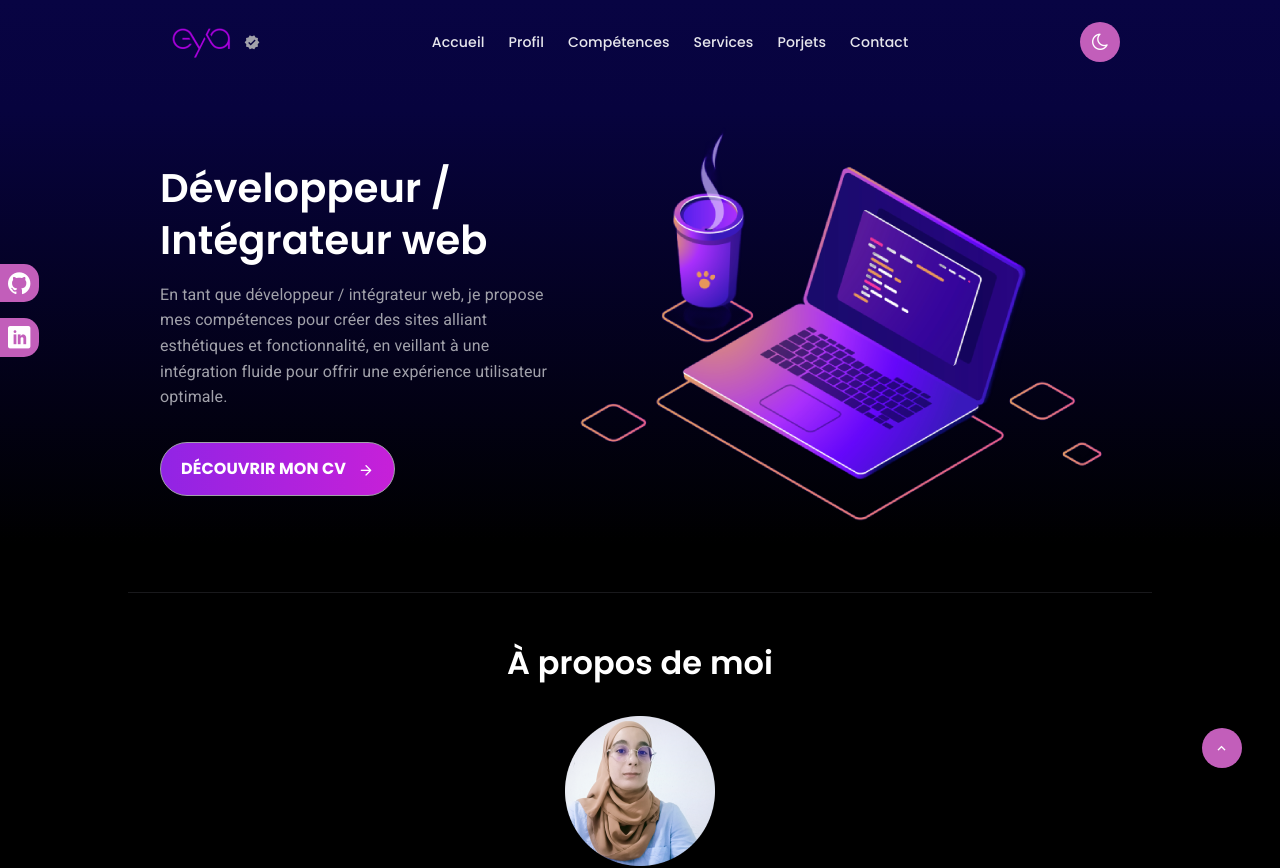
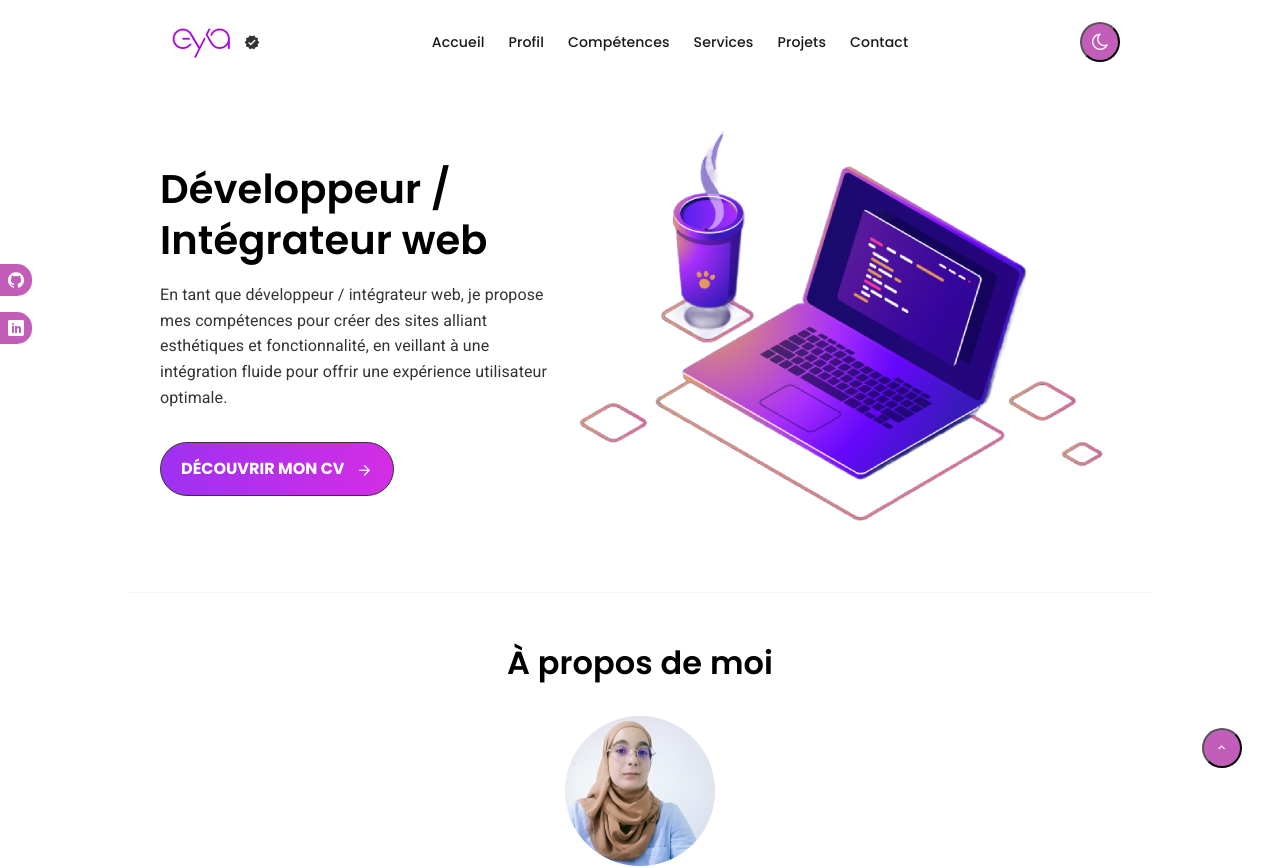
Before and after one commit to Eya-Dhouibi/portfolio-, a React (Vite) app: page / in a window 1280 px wide. Shown: the top 868 px of the page. Built offline with nearby package versions, Linux system fonts and the light colour scheme.

Commit message:
commit-5

```diff
--- a/src/components/Hero.jsx
+++ b/src/components/Hero.jsx
@@ -15,7 +15,7 @@ const Hero = () => {
 
         <a href="/img/Dhouibieya-integrateur-web.pdf" target="_blank" rel="noopener noreferrer">
               <button type="button" className="btn btn-rounded">
-              DÉCOUVRIR MON CV
+                  DÉCOUVRIR MON CV
                 <span className="icon-arrow-right"></span>
               </button>
             </a>
--- a/src/components/inc/Header.jsx
+++ b/src/components/inc/Header.jsx
@@ -1,23 +1,32 @@
 import { useState, useEffect } from "react";
 
 const Header = () => {
-  const [showModal, setShowModal] = useState(false); // Etat pour afficher/masquer le modal
-  const [isSticky, setIsSticky] = useState(false); // Etat pour gérer le sticky header
+  const [showModal, setShowModal] = useState(false);
+  const [isSticky, setIsSticky] = useState(false);
+  const [isDarkMode, setIsDarkMode] = useState(
+    localStorage.getItem("theme") === "dark"
+  );
 
   // Fonction pour écouter le défilement
   const handleScroll = () => {
-    if (window.scrollY > 50) { // Définir la hauteur à partir de laquelle le header devient sticky
-      setIsSticky(true);
-    } else {
-      setIsSticky(false);
-    }
+    setIsSticky(window.scrollY > 50);
   };
 
-  // Utilisation de useEffect pour ajouter l'événement scroll
+  // Fonction pour basculer le thème clair/sombre
+  const toggleTheme = () => {
+    const newTheme = isDarkMode ? "light" : "dark";
+    setIsDarkMode(!isDarkMode);
+    document.documentElement.setAttribute("data-theme", newTheme);
+    localStorage.setItem("theme", newTheme);
+  };
+
+  // Appliquer le dernier thème utilisé au chargement
   useEffect(() => {
+    const savedTheme = localStorage.getItem("theme") || "light";
+    document.documentElement.setAttribute("data-theme", savedTheme);
+    setIsDarkMode(savedTheme === "dark");
+
     window.addEventListener("scroll", handleScroll);
-
-    // Nettoyer l'événement au démontage du composant
     return () => {
       window.removeEventListener("scroll", handleScroll);
     };
@@ -25,14 +34,11 @@ const Header = () => {
 
   return (
     <header id="header" className={isSticky ? "sticky" : ""}>
-      <div  className="container">
+      <div className="container">
         <div className="header_content">
           {/* Bouton pour ouvrir le modal */}
-      <button
-        onClick={() => setShowModal(true)}
-        className="menu icon-menu flex"
-      >
-        {/* Contenu du bouton menu, probablement une icône */}
+          <button onClick={() => setShowModal(true)} className="menu icon-menu flex">
+            {/* Icône du menu */}
           </button>
 
           {/* Section de l'avatar */}
@@ -44,38 +50,35 @@ const Header = () => {
           {/* Navigation principale */}
           <nav>
             <ul className="flex">
-        <li className="navbar_item"><a aria-current="page" className="navbar_link" href="/#about-me">Accueil</a></li>
-        <li className="navbar_item"><a aria-current="page" className="navbar_link" href="/#about">Profil</a></li>
-        <li className="navbar_item"><a aria-current="page" className="navbar_link" href="/#skills">Compétences</a></li>
-        <li className="navbar_item"><a aria-current="page" className="navbar_link" href="/#skills">Services</a></li>
-        <li className="navbar_item"><a aria-current="page" className="navbar_link" href="/#project">Porjets</a></li>
-        <li className="navbar_item"><a aria-current="page" className="navbar_link" href="/#contact">Contact</a></li>
+              <li className="navbar_item"><a className="navbar_link" href="/#about-me">Accueil</a></li>
+              <li className="navbar_item"><a className="navbar_link" href="/#about">Profil</a></li>
+              <li className="navbar_item"><a className="navbar_link" href="/#skills">Compétences</a></li>
+              <li className="navbar_item"><a className="navbar_link" href="/#services">Services</a></li>
+              <li className="navbar_item"><a className="navbar_link" href="/#project">Projets</a></li>
+              <li className="navbar_item"><a className="navbar_link" href="/#contact">Contact</a></li>
             </ul>
           </nav>
 
           {/* Bouton de mode (thème clair/sombre) */}
-      <button className="mode flex">
-        <span className="icon-moon-o"></span>
+          <button className="mode flex" onClick={toggleTheme}>
+            <span className={`icon-moon-o ${isDarkMode ? "active" : ""}`}></span>
           </button>
 
-      {/* Modal, affiché seulement si showModal est true */}
+          {/* Modal de navigation mobile */}
           {showModal && (
             <div className="fixed">
               <ul className="modal">
                 <li>
-              <button
-                className="icon-close"
-                onClick={() => setShowModal(false)} // Ferme le modal
-              >
-                {/* Icone pour fermer le modal */}
+                  <button className="icon-close" onClick={() => setShowModal(false)}>
+                    {/* Icône pour fermer le modal */}
                   </button>
                 </li>
-        <li className="navbar_item"><a aria-current="page" className="navbar_link" href="/#about-me">Accueil</a></li>
-        <li className="navbar_item"><a aria-current="page" className="navbar_link" href="/#about">Profil</a></li>
-        <li className="navbar_item"><a aria-current="page" className="navbar_link" href="/#skills">Compétences</a></li>
-        <li className="navbar_item"><a aria-current="page" className="navbar_link" href="/#skills">Services</a></li>
-        <li className="navbar_item"><a aria-current="page" className="navbar_link" href="/#project">Porjets</a></li>
-        <li className="navbar_item"><a aria-current="page" className="navbar_link" href="/#contact">Contact</a></li>
+                <li className="navbar_item"><a className="navbar_link" href="/#about-me">Accueil</a></li>
+                <li className="navbar_item"><a className="navbar_link" href="/#about">Profil</a></li>
+                <li className="navbar_item"><a className="navbar_link" href="/#skills">Compétences</a></li>
+                <li className="navbar_item"><a className="navbar_link" href="/#services">Services</a></li>
+                <li className="navbar_item"><a className="navbar_link" href="/#project">Projets</a></li>
+                <li className="navbar_item"><a className="navbar_link" href="/#contact">Contact</a></li>
               </ul>
             </div>
           )}
--- a/src/scss/_mixins.scss
+++ b/src/scss/_mixins.scss
@@ -4,7 +4,7 @@
 @mixin heading-styles($font-size, $line-height, $text-align: left) {
   font-family: $heading-font;
   margin-bottom: 1rem;
-  color: $subtitle;
+  color: var(--subtitle);
   font-weight: 600;
   font-size: $font-size;
   line-height: $line-height;
--- a/src/scss/_variables.scss
+++ b/src/scss/_variables.scss
@@ -1,21 +1,44 @@
-// Variables
+// Variables globales
 $heading-font: 'Poppins', sans-serif;
 $body-font: 'Roboto', sans-serif;
+$white:#ffffffff;
 $border-radius: 50px;
 $box-shadow: 0 4px 20px rgba(0, 0, 0, 0.1);
-
-$primary: hsl(304.8deg 45.05% 56.47%);
-$secondary: rgb(24, 24, 27);
-$border: rgba(63, 63, 70, 0.4);
-$text-color: rgb(161, 161, 170);
-$subtitle: rgb(255, 255, 255);
-$bgHeader: rgb(39, 39, 42);
-$blue: rgb(93, 188, 252);
-$icon-hover: #d4d4d8;
 $container-padding: 2rem;
 $icon-size: 1.2rem;
 
-// Light Mode
-.light {
-    $primary: #fff;
+// Thème sombre
+$dark-theme: (
+  bg-primary: rgba(0, 0, 0, 1),
+  primary: hsl(304.8deg 45.05% 56.47%),
+  secondary: rgb(24, 24, 27),
+  text-color: rgb(161, 161, 170),
+  subtitle: rgb(255, 255, 255),
+  bg-header: linear-gradient(180deg, rgb(0, 0, 0) 0%, rgb(7, 3, 62) 80%, rgb(8, 4, 67) 100%),
+);
+
+// Thème clair
+$light-theme: (
+  bg-primary: $white,
+  primary: $white,
+  secondary: #f5f5f5,
+  text-color: #333,
+  subtitle: #000,
+  bg-header: $white,
+);
+
+// Mix-in pour appliquer le thème
+@mixin apply-theme($theme) {
+  @each $key, $value in $theme {
+    --#{$key}: #{$value};
   }
+}
+
+// Application des thèmes en fonction du mode
+html[data-theme="dark"] {
+  @include apply-theme($dark-theme);
+}
+
+html[data-theme="light"] {
+  @include apply-theme($light-theme);
+}
--- a/src/scss/components/project.scss
+++ b/src/scss/components/content.scss
@@ -1,6 +1,44 @@
 @use '../mixins' as *;
 @use '../variables' as *;
 
+/*************** SKILLS ***************/
+
+section#about img {
+  display: flex;
+  margin: 2rem auto;
+}
+
+.skills-content{
+  flex-wrap: wrap;
+  @include flex(center,1rem)
+}
+
+.skills-grid {
+    @include grid-columns(1);
+  }
+
+  .skill-card {
+    background: #f9f9f9;
+    padding: 1.5rem;
+    border-radius: 8px;
+    box-shadow: 0 2px 8px rgba(0, 0, 0, 0.1);
+  }
+
+  .skill-card h3 {
+    font-size: 1.25rem;
+    margin-bottom: 0.5rem;
+    color: #333;
+  }
+
+  .skill-card p {
+    font-size: 0.9rem;
+    color: #555;
+    line-height: 1.6;
+  }
+
+    /* ===============================
+       PROJET
+    ================================== */
 .myProject-content {
     @include flex(space-between,0);
     align-items: flex-start;
@@ -35,7 +73,7 @@
       font-weight: bold;
       letter-spacing: 0.6px;
       padding: 0.8rem 0;
-      border: 1px solid $blue;
+      border: 1px solid var(--secondary);
     }
 
     /* ===============================
@@ -58,7 +96,7 @@
     }
 
     .card:hover {
-      border: 1px solid $blue;
+      border: 1px solid var(--secondary);
       rotate: 1deg;
       scale: 1.01;
       cursor: pointer;
@@ -73,11 +111,11 @@
     }
 
     .card .box .title {
-      color: $text-color;
+      color: var(--text-color);
     }
 
     .card .box .sub-title {
-      color: $subtitle;
+      color: var(--subtitle);
       font-size: 0.8rem;
       margin-top: 0.7rem;
       margin-bottom: 1.1rem;
@@ -90,18 +128,57 @@
     .card .icon-github,
     .card .icon-link {
       font-size: 1.2rem;
-      color: $subtitle;
+      color: var(--subtitle);
     }
 
     .card .icon-github:hover,
     .card .icon-link:hover {
       font-size: 1.25rem;
-      color: $icon-hover;
+      color: var(--primary);
       cursor: pointer;
     }
 
     .card a.link {
       font-size: 0.9rem;
-      color: $blue;
+      color: var(--secondary);
       margin-right: 12px;
     }
+
+
+/**************** SERVICES *******************/
+.services-grid {
+  @include grid-columns(3);
+  @media (max-width: 992px) {
+    @include grid-columns(3);
+}
+}
+  .service-card {
+    text-align: center;
+    background: #f9f9f9;
+    padding: 1.5rem;
+    border-radius: 8px;
+    box-shadow: 0 2px 8px rgba(0, 0, 0, 0.1);
+    transition: transform 0.3s ease, box-shadow 0.3s ease;
+  }
+
+  .service-card:hover {
+    transform: translateY(-5px);
+    box-shadow: 0 4px 16px rgba(0, 0, 0, 0.2);
+  }
+
+  .service-card i {
+    font-size: 2rem;
+    margin-bottom: 1rem;
+    color: #007bff;
+  }
+
+  .service-card h4 {
+    font-size: 1.5rem;
+    margin-bottom: 0.5rem;
+    color: #333;
+  }
+
+  .service-card p {
+    font-size: 0.9rem;
+    color: #555;
+  }
--- a/src/scss/components/footer.scss
+++ b/src/scss/components/footer.scss
@@ -12,14 +12,14 @@ footer.flex{
 
 
     footer.flex ul a{
-      color: $subtitle;
+      color: var(--subtitle);
       font-size: 0.9rem;
       font-weight: 400;
     }
 
 
     footer.flex ul a:hover{
-      color: $blue;
+      color: var(--secondary);
       font-size: 1rem;
       font-weight: 500;
     }
--- a/src/scss/components/header.scss
+++ b/src/scss/components/header.scss
@@ -2,7 +2,7 @@
 @use '../variables' as *;
 
 .top-section {
-    background: linear-gradient(1800deg, rgb(0 0 0) 0%, rgba(7, 3, 62, 1) 80%, rgba(8, 4, 67, 1) 100%);
+  background-color:var(--bg-header);
   }
 
   header {
@@ -10,8 +10,8 @@
     top: 0;
     background: transparent;
     box-shadow: none;
-    transition: all .3s ease-in-out;
     z-index: 1000;
+    transition: background-color 0.3s ease;
   }
 
   .header_content{
@@ -19,12 +19,11 @@
   }
 
   #header.sticky {
-    background: linear-gradient(#000, 85%, #bc4ebf);
+    background: var(--bg-header);
     box-shadow: 1em 1em 10em .1em #bc4ebf;
   }
 
   header.flex nav {
-    background-color: $bgHeader;
     padding: 0.77rem 1.6rem;
     border-radius: 55px;
     box-shadow: 1px 1px 40px #2323242a;
@@ -36,14 +35,14 @@
 
   header ul li a {
     font-family: $heading-font;
-    color: $subtitle;
+    color: var(--subtitle);
     opacity: 0.9;
     font-size: 0.88rem;
     font-weight: 500;
   }
 
   header ul li a:hover {
-    color: $primary;
+    color: var(--primary);
     opacity: 1;
     font-size: 0.9rem;
   }
@@ -63,7 +62,7 @@
   header button.mode {
     position: relative;
     background-color: #c25eba;
-    color: $subtitle;
+    color: $white;
     width: 2.5rem;
     height: 2.5rem;
     border-radius: 50%;
@@ -72,12 +71,13 @@
 
   header .icon-menu:hover,
   header button.mode:hover {
-    border: 1px solid $text-color;
+    border: 1px solid var(--text-color);
+    cursor: pointer;
   }
 
   header .icon-close {
     font-size: 1.5rem;
-    color: $subtitle;
+    color: var(--subtitle);
     transition: 0.3s;
   }
 
@@ -122,11 +122,11 @@
     margin-top: 2rem;
     border-radius: 1rem;
     padding: 1rem 2rem;
-    background-color: $secondary;
+    background-color: var(--secondary);
   }
 
   header .fixed ul.modal li {
-    border-bottom: 1px solid $border;
+    border-bottom: 1px solid var(--secondary);
     padding-bottom: 0.77rem;
     padding-top: 0.5rem;
   }
--- a/src/scss/components/hero.scss
+++ b/src/scss/components/hero.scss
@@ -14,7 +14,7 @@
   }
 
   section.hero .icon-verified {
-    color: $blue;
+    color:var(--subtitle);
     font-size: 1.1rem;
     margin-bottom: 0.3rem;
   }
@@ -42,6 +42,7 @@
     background-color: #c25eba;
     padding: .5rem;
     border-radius: 0 15px 15px 0;
+    color: $white;
   }
 
   .icon.icon-github {
@@ -49,10 +50,9 @@
   }
 
   section.hero .all-icons .icon:hover {
-    font-size: 1.4rem;
     transition: 0.3s;
     cursor: pointer;
-    color: $icon-hover;
+    color: var(--primary);
   }
 
   .hero-content button
--- a/src/scss/styles.scss
+++ b/src/scss/styles.scss
@@ -2,9 +2,7 @@
 @use './variables' as *;
 @use './components/header' as *;
 @use './components/hero' as *;
-@use './components/project' as *;
-@use './components/skills' as *;
-@use './components/services' as *;
+@use './components/content' as *;
 @use './components/contact' as *;
 @use './components/footer' as *;
 
@@ -12,10 +10,11 @@
 @import url("https://fonts.googleapis.com/css2?family=Roboto:wght@100;300;400;500;700&display=swap");
 
 html {
-  font-family: "Roboto", sans-serif;
+  font-family: $body-font;
   letter-spacing: 0.1px;
   scroll-behavior: smooth;
   box-sizing: border-box;
+  scrollbar-color: #9e4673 #3d4a59;
 }
 
 *,
@@ -31,16 +30,17 @@ html {
 
 body {
   font-family: $body-font;
-  background-color:hsl(0deg 0% 0%);
-  color: $text-color;
+  background-color:var(--bg-primary);
+  color: var(--text-color);
   line-height: 1.6;
   -webkit-font-smoothing: antialiased;
+  transition: background-color 0.3s ease, color 0.3s ease;
 }
 
 h1, h2, h3, h4, h5, h6 {
   font-family: $heading-font;
   margin-bottom: 1rem;
-  color: $subtitle;
+  color: var(--subtitle);
   font-weight: 600;
 }
 
@@ -59,19 +59,20 @@ h3 {
 p {
   margin-bottom: 1rem;
   font-size: 1rem;
-  color: $text-color;
+  color: var(--text-color);
 }
 
 .icon{
-  color: $subtitle;
+  color: var(--subtitle);
+  font-size: 1rem;
 }
 a {
   text-decoration: none;
-  color: $subtitle;
+  color: var(--subtitle);
   transition: color 0.3s ease;
 
   &:hover {
-    color: darken($subtitle, 10%);
+    color: rgba(0, 0, 0, 0.1);
   }
 }
 
@@ -79,24 +80,27 @@ a {
   display: block;
   font-family: $heading-font;
   background: linear-gradient(to right, rgba(153, 38, 240, 0.95), rgba(209, 34, 227, 0.95));
-  color: $subtitle;
+  color: $white;
   border: none;
   padding: 0.75rem 1.5rem;
   font-size: 1rem;
   border-radius: $border-radius;
-  border: 0.1rem solid $text-color;
+  border: 0.1rem solid var(--text-color);
   font-weight: 700;
   cursor: pointer;
   transition: background-color 0.3s ease, box-shadow 0.3s ease;
 
   &:hover {
-    background-color: darken($subtitle, 10%);
+    background-color: rgba(0, 0, 0, 0.1);
     box-shadow: 0 6px 14px rgba(0, 123, 255, 0.3);
   }
 
   &:focus {
     outline: none;
     box-shadow: 0 0 0 3px rgba(0, 123, 255, 0.3);
+  }
+  &:active{
+    scale: 0.9;
   }
 }
 
@@ -113,45 +117,24 @@ section {
 }
 
 .divider {
-  border-bottom: 1px solid $border;
+  border-bottom: 1px solid var(--secondary);
   margin: 3rem auto;
   width:80%;
 }
 
 li {
   list-style: none;
+
+  a {
+    all: unset;
+    transition: 0.2s;
+  }
 }
-a {
-  all: unset;
 
-  transition: 0.2s;
-}
-a:hover {
-  cursor: pointer;
-}
 
 .flex {
   display: flex;
   align-items: center;
-}
-
-.border {
-  border: 2px solid red;
-}
-
-button {
-  all: unset;
-}
-
-button:hover {
-  color: rgb(255, 255, 255);
-  background-color: rgb(130, 32, 204);
-  border-color: rgb(122, 30, 192);
-  cursor: pointer;
-}
-
-button:active {
-  scale: 0.9;
 }
 
 ::-webkit-scrollbar {
@@ -162,7 +145,6 @@ button:active {
   border: 7px solid #292c3b;
   box-shadow: inset 0 0 2.5px 2px rgba(0, 0, 0, 0.5);
   border-radius: 4px;
-
   background-color: #d4d4d8;
 }
 
@@ -175,15 +157,9 @@ button:active {
   background: #555;
 }
 
-/* for Firefox */
-html {
-  scrollbar-color: #9e4673 #3d4a59;
-}
-
 .scroll2Top {
-  position: relative;
   background-color: #c25eba;
-  color: $subtitle;
+  color:$white;
   width: 2.5rem;
   height: 2.5rem;
   border-radius: 50%;
@@ -194,17 +170,9 @@ html {
 }
 
 .scroll2Top:hover {
-  background-color: rgb(25, 118, 210);
+  background-color: #c787c2;
 }
 
-section#about img {
-  display: flex;
-  margin: 2rem auto;
-}
-.skills-content{
-  flex-wrap: wrap;
-  @include flex(center,1rem)
-}
 /* =====================================
   Responsive Design (media query)
 ======================================== */
```
Also changed, not shown: src/scss/components/services.scss (deleted, +0 -39 lines), src/scss/components/skills.scss (deleted, +0 -25 lines). Lines whose indentation alone changed are shown as unchanged.
